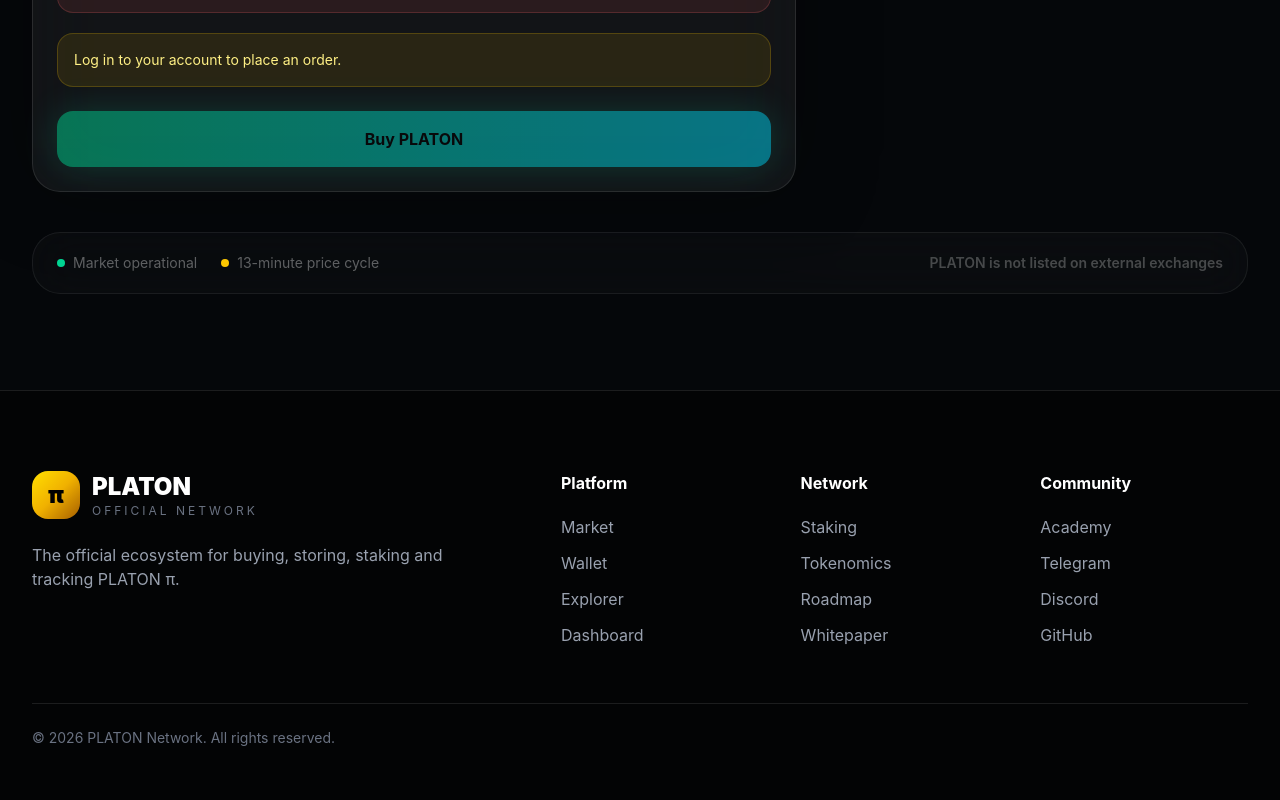
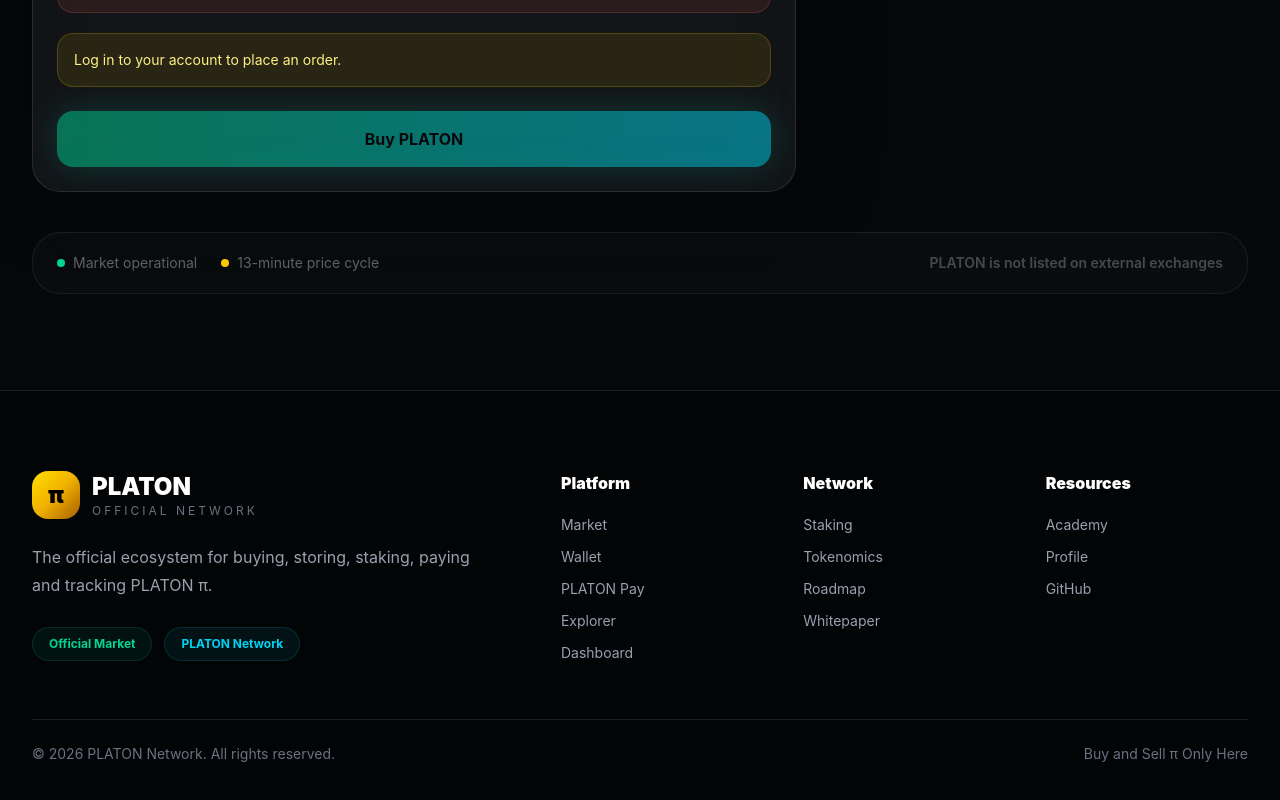
Before and after one commit to ramsses33/platon, a Next.js app: page /market in a window 1280 px wide. Shown: the part 2249-3049 px from the top of the page. Built offline with nearby package versions, Linux system fonts and the light colour scheme; no server answers; the database is empty.

Commit message:
Connect footer navigation links

```diff
--- a/components/layout/Footer.tsx
+++ b/components/layout/Footer.tsx
@@ -1,52 +1,165 @@
+import Link from "next/link";
 
+type FooterLink = {
+  label: string;
+  href: string;
+  external?: boolean;
+};
 
-const columns = [
-  ["Platform", ["Market", "Wallet", "Explorer", "Dashboard"]],
-  ["Network", ["Staking", "Tokenomics", "Roadmap", "Whitepaper"]],
-  ["Community", ["Academy", "Telegram", "Discord", "GitHub"]],
+type FooterColumn = {
+  title: string;
+  links: FooterLink[];
+};
+
+const columns: FooterColumn[] = [
+  {
+    title: "Platform",
+    links: [
+      {
+        label: "Market",
+        href: "/market",
+      },
+      {
+        label: "Wallet",
+        href: "/wallet",
+      },
+      {
+        label: "PLATON Pay",
+        href: "/pay",
+      },
+      {
+        label: "Explorer",
+        href: "/explorer",
+      },
+      {
+        label: "Dashboard",
+        href: "/dashboard",
+      },
+    ],
+  },
+  {
+    title: "Network",
+    links: [
+      {
+        label: "Staking",
+        href: "/staking",
+      },
+      {
+        label: "Tokenomics",
+        href: "/#tokenomics",
+      },
+      {
+        label: "Roadmap",
+        href: "/#roadmap",
+      },
+      {
+        label: "Whitepaper",
+        href: "/whitepaper",
+      },
+    ],
+  },
+  {
+    title: "Resources",
+    links: [
+      {
+        label: "Academy",
+        href: "/academy",
+      },
+      {
+        label: "Profile",
+        href: "/profile",
+      },
+      {
+        label: "GitHub",
+        href: "https://github.com/ramsses33/platon",
+        external: true,
+      },
+    ],
+  },
 ];
 
 export default function Footer() {
   return (
-    <footer className="border-t border-white/10 bg-[#030405] px-8 py-20 text-white">
+    <footer className="border-t border-white/10 bg-[#030405] px-4 py-20 text-white sm:px-6 lg:px-8">
       <div className="mx-auto grid max-w-7xl gap-12 lg:grid-cols-[1.4fr_2fr]">
         <div>
-          <div className="flex items-center gap-3">
+          <Link
+            href="/"
+            className="inline-flex items-center gap-3"
+          >
             <div className="flex h-12 w-12 items-center justify-center rounded-2xl bg-gradient-to-br from-yellow-300 via-yellow-500 to-yellow-700 text-2xl font-black text-black">
               π
             </div>
 
             <div>
-              <h3 className="text-2xl font-black">PLATON</h3>
+              <h3 className="text-2xl font-black">
+                PLATON
+              </h3>
+
               <p className="text-xs uppercase tracking-[3px] text-gray-500">
                 Official Network
               </p>
             </div>
+          </Link>
+
+          <p className="mt-6 max-w-md leading-7 text-gray-400">
+            The official ecosystem for buying, storing, staking, paying and tracking PLATON π.
+          </p>
+
+          <div className="mt-7 flex flex-wrap gap-3">
+            <span className="rounded-full border border-emerald-400/15 bg-emerald-400/[0.07] px-4 py-2 text-xs font-bold text-emerald-400">
+              Official Market
+            </span>
+
+            <span className="rounded-full border border-cyan-400/15 bg-cyan-400/[0.07] px-4 py-2 text-xs font-bold text-cyan-400">
+              PLATON Network
+            </span>
           </div>
-
-          <p className="mt-6 max-w-md text-gray-400">
-            The official ecosystem for buying, storing, staking and tracking
-            PLATON π.
-          </p>
         </div>
 
-        <div className="grid gap-8 md:grid-cols-3">
-          {columns.map(([title, items]) => (
-            <div key={title as string}>
-              <h4 className="font-bold">{title}</h4>
+        <div className="grid gap-10 sm:grid-cols-2 md:grid-cols-3">
+          {columns.map((column) => (
+            <div key={column.title}>
+              <h4 className="font-black text-white">
+                {column.title}
+              </h4>
 
-              <div className="mt-5 space-y-3 text-gray-400">
-                {(items as string[]).map((item) => (
-                  <p key={item}>{item}</p>
-                ))}
+              <div className="mt-5 flex flex-col items-start gap-3">
+                {column.links.map((link) =>
+                  link.external ? (
+                    <a
+                      key={link.label}
+                      href={link.href}
+                      target="_blank"
+                      rel="noreferrer"
+                      className="text-sm text-gray-400 transition hover:text-emerald-300"
+                    >
+                      {link.label}
+                    </a>
+                  ) : (
+                    <Link
+                      key={link.label}
+                      href={link.href}
+                      className="text-sm text-gray-400 transition hover:text-emerald-300"
+                    >
+                      {link.label}
+                    </Link>
+                  )
+                )}
               </div>
             </div>
           ))}
         </div>
       </div>
 
-      <div className="mx-auto mt-14 max-w-7xl border-t border-white/10 pt-6 text-sm text-gray-500">
-        © 2026 PLATON Network. All rights reserved.
+      <div className="mx-auto mt-14 flex max-w-7xl flex-col gap-4 border-t border-white/10 pt-6 text-sm text-gray-500 sm:flex-row sm:items-center sm:justify-between">
+        <p>
+          © 2026 PLATON Network. All rights reserved.
+        </p>
+
+        <p>
+          Buy and Sell π Only Here
+        </p>
       </div>
     </footer>
   );
```
